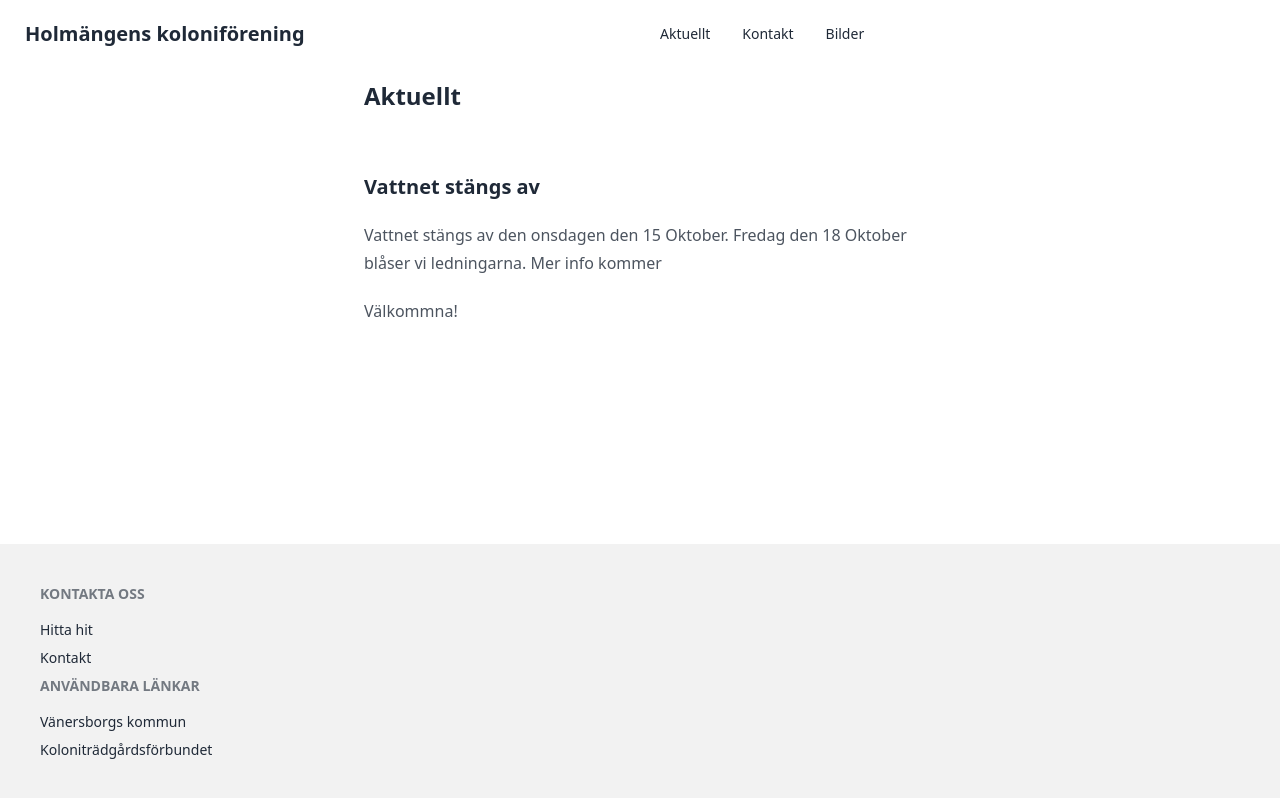
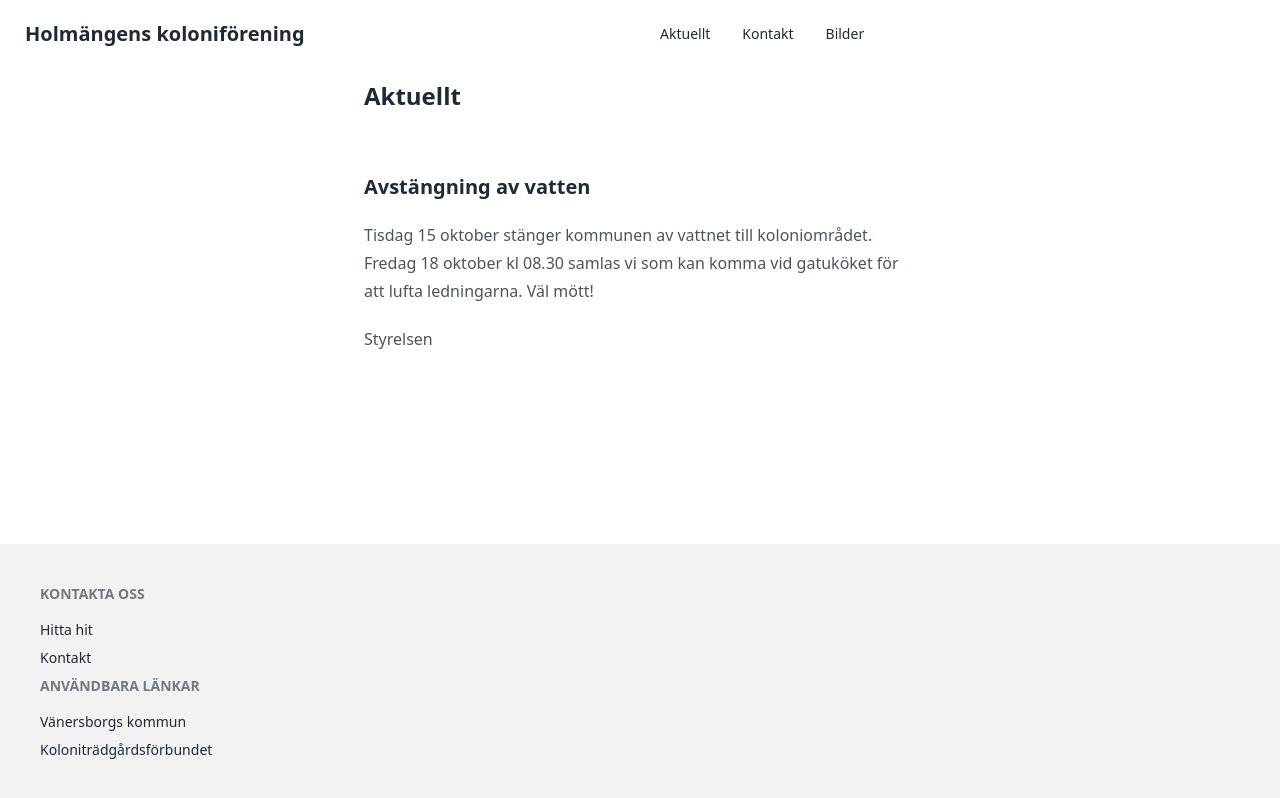
Before and after one commit to risie/lotten, a Next.js app: page /aktuellt in a window 1280 px wide. Built offline with nearby package versions, Linux system fonts and the light colour scheme.

Commit message:
feat: update aktuellt text

```diff
--- a/src/app/aktuellt/page.tsx
+++ b/src/app/aktuellt/page.tsx
@@ -3,12 +3,13 @@ export default function Aktuellt() {
     <section className="flex flex-col max-w-xl mx-auto p-3 prose">
       <h1 className="text-2xl font-bold">Aktuellt</h1>
       <article>
-        <h2 className="text-xl font-bold">Vattnet stängs av</h2>
+        <h2 className="text-xl font-bold">Avstängning av vatten</h2>
         <p>
-          Vattnet stängs av den onsdagen den 15 Oktober. Fredag den 18 Oktober
-          blåser vi ledningarna. Mer info kommer
+          Tisdag 15 oktober stänger kommunen av vattnet till koloniområdet.
+          Fredag 18 oktober kl 08.30 samlas vi som kan komma vid gatuköket för
+          att lufta ledningarna. Väl mött!
         </p>
-        <p>Välkommna!</p>
+        <p>Styrelsen</p>
       </article>
     </section>
   );
```
